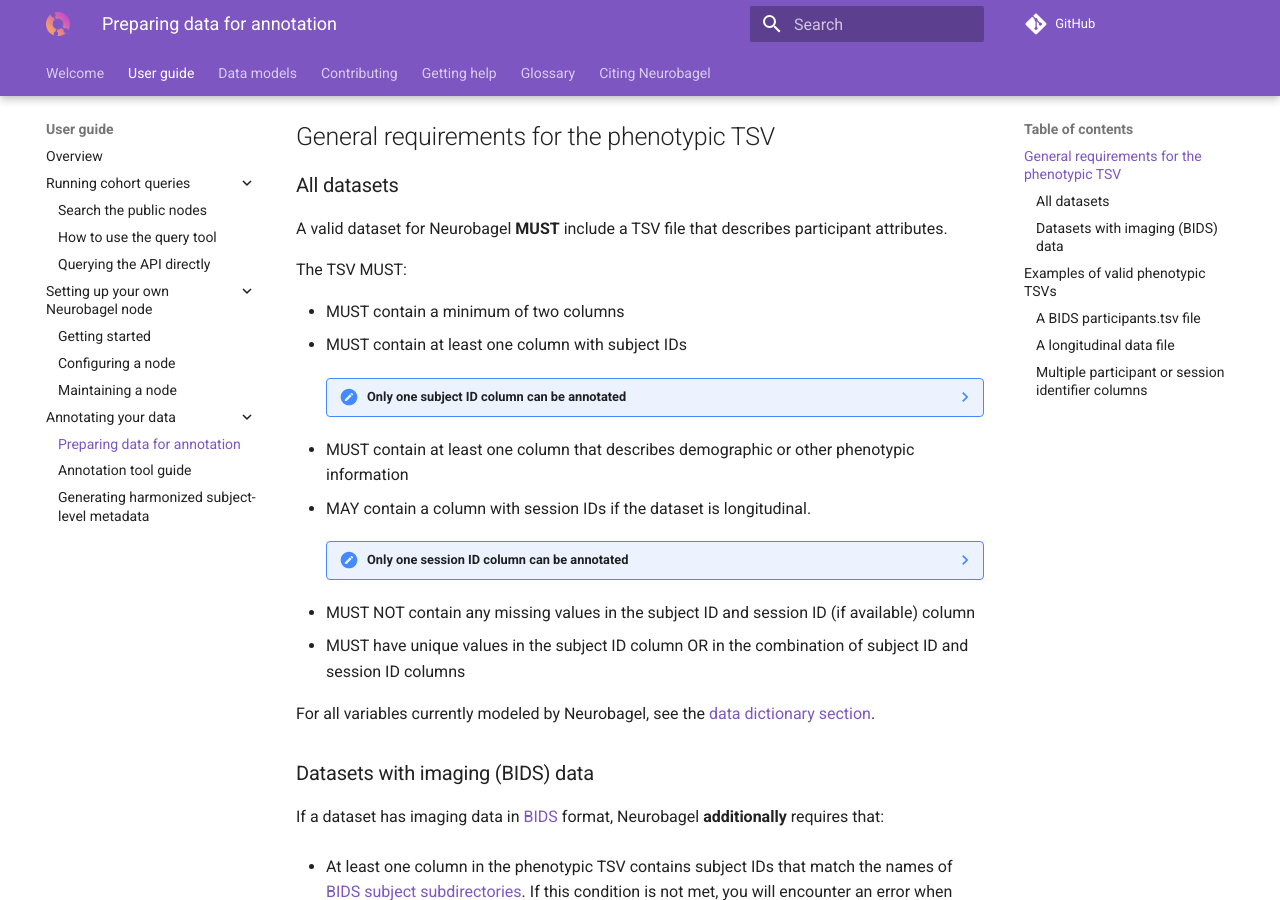
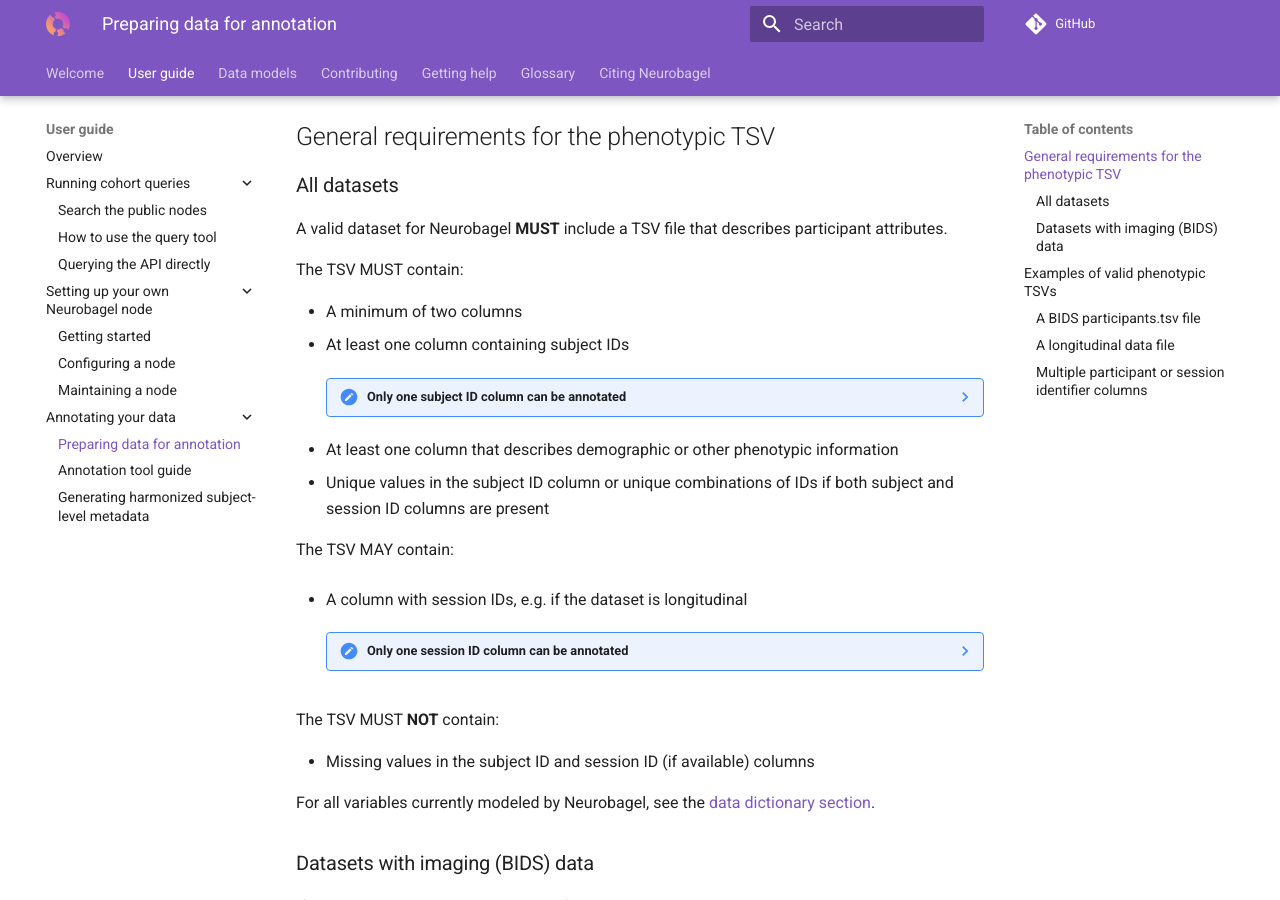
Before and after one commit to neurobagel/documentation, an MkDocs documentation site: the page built from docs/data_prep.md, in a window 1280 px wide and 900 px high, scrolled down 469 px. Built offline with MkDocs 1.6.1 and Material for MkDocs 9.7.7, drawn with Linux system fonts in a browser that asks for light colours; comment, search, counter and statistics services are not loaded.

Commit message:
[REF] Changes from PR review

```diff
--- a/docs/data_prep.md
+++ b/docs/data_prep.md
@@ -19,24 +19,29 @@ please prepare the tabular data for your dataset as a single, tab-separated file
 
 A valid dataset for Neurobagel **MUST** include a TSV file that describes participant attributes.
 
-The TSV MUST:
+The TSV MUST contain:
 
-- MUST contain a minimum of two columns
-- MUST contain at least one column with subject IDs
+- A minimum of two columns
+- At least one column containing subject IDs
 
     ??? note "Only one subject ID column can be annotated"
         Neurobagel currently does not support annotating multiple subject ID columns
         so you must choose one as the primary ID during annotation
 
-- MUST contain at least one column that describes demographic or other phenotypic information
-- MAY contain a column with session IDs if the dataset is longitudinal.
+- At least one column that describes demographic or other phenotypic information
+- Unique values in the subject ID column or unique combinations of IDs if both subject and session ID columns are present
+
+The TSV MAY contain:
+
+- A column with session IDs, e.g. if the dataset is longitudinal
 
     ??? note "Only one session ID column can be annotated"
         Neurobagel currently does not support annotating multiple session ID columns
         so you must choose one as the primary ID during annotation
 
-- MUST NOT contain any missing values in the subject ID and session ID (if available) column
-- MUST have unique values in the subject ID column OR in the combination of subject ID and session ID columns
+The TSV MUST **NOT** contain:
+
+- Missing values in the subject ID and session ID (if available) columns
 
 For all variables currently modeled by Neurobagel, see the [data dictionary section](dictionaries.md).
 
```
